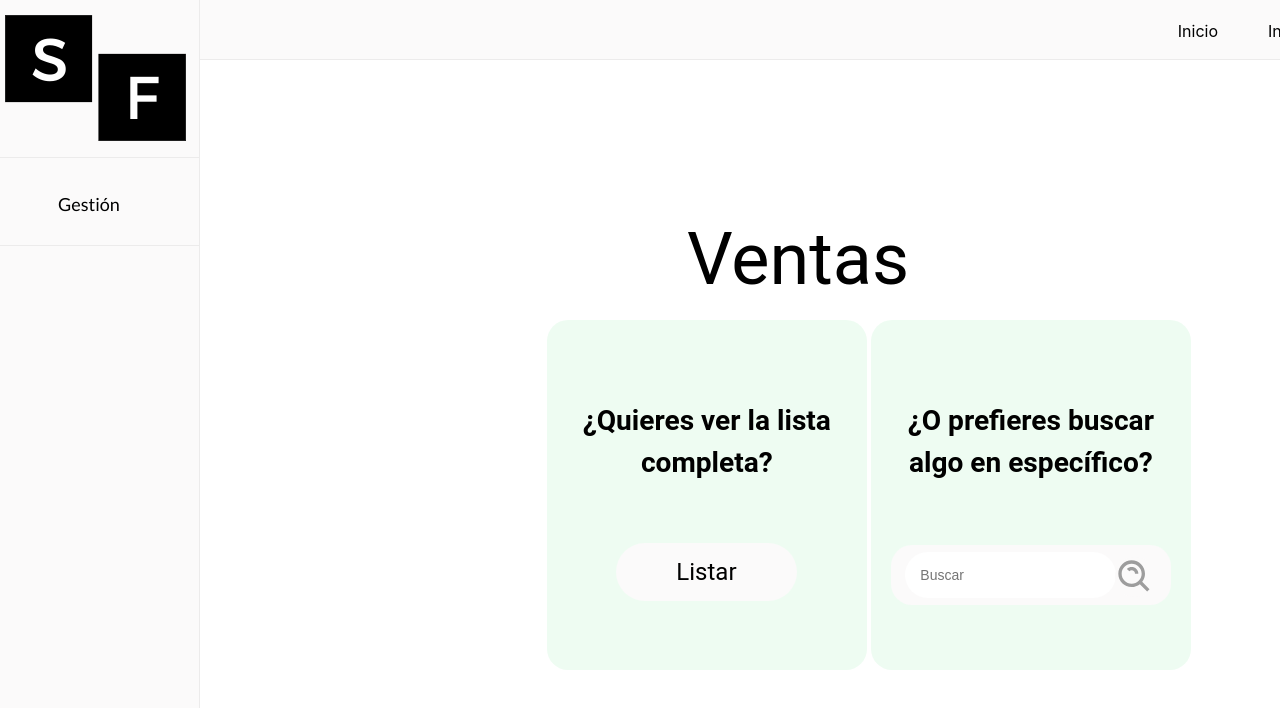
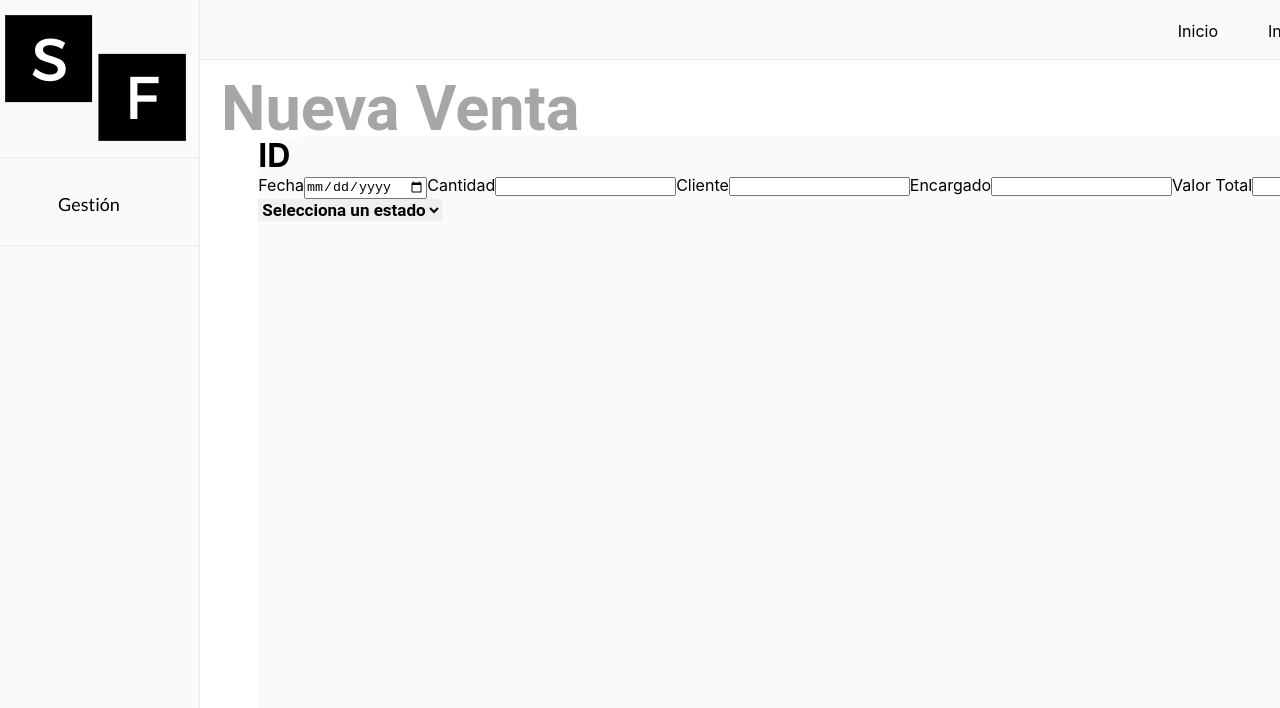
Before and after one commit to johiny/Sell_In_A_Flash, a React (Create React App) app: page /Maestro-Ventas/NuevaVenta in a window 1280 px wide. Shown: the top 708 px of the page. Built offline with nearby package versions, Linux system fonts and the light colour scheme.

Commit message:
creacion de pagina para registrar ventas

```diff
--- a/src/App.jsx
+++ b/src/App.jsx
@@ -11,6 +11,7 @@ import Layout from "layouts/Globallayout";
 import IndexVentas from "pages/Maestro-Ventas/IndexVentas"
 import Table from "pages/Maestro-Ventas/Table";
 import DetallesVenta from "pages/Maestro-Ventas/DetallesVenta"
+import NuevaVenta from "pages/Maestro-Ventas/NuevaVenta"
 import Login from 'pages/Login';
 import Index from 'pages/Index';
 function App() {
@@ -32,11 +33,14 @@ function App() {
       </Switch>
       </Layout2>
       </Route>
-        <Route path={["/Maestro-Ventas","/Maestro-Venta/DetallesVenta","/Maestro-Venta/Table", "/Index"]} >
+        <Route path={["/Maestro-Ventas","/Maestro-Venta/DetallesVenta","/Maestro-Ventas/NuevaVenta","/Maestro-Venta/Table", "/Index"]} >
           <Layout>
           <Switch>
             <Route path="/Maestro-Ventas/DetallesVenta">
               <DetallesVenta/>
+            </Route>
+            <Route path ="/Maestro-Ventas/NuevaVenta">
+            <NuevaVenta/>
             </Route>
             <Route path="/Maestro-Ventas/Table">
             <Table/>
--- /dev/null
+++ b/src/components/FormularioJ.jsx
@@ -0,0 +1,28 @@
+
+const FormularioJ = (props) => {
+
+    return(
+        <form className={props.estilo}>
+            <h1>ID</h1>
+            <label>{props.campo1}</label><input type="date" onChange={() => { props.setSaveChanges(true)
+                        props.setShowmodal(true)}}></input>
+            <laber>{props.campo2}</laber><input type="number" onInput={() => { props.setSaveChanges(true)
+                        props.setShowmodal(true)}}></input>
+            <laber>{props.campo3}</laber><input type="number" onInput={() => { props.setSaveChanges(true)
+                        props.setShowmodal(true)}}></input>
+            <laber>{props.campo4}</laber><input type="text" onInput={() => { props.setSaveChanges(true)
+                        props.setShowmodal(true)}}></input>
+            <laber>{props.campo5}</laber><input type="number" onInput={() => { props.setSaveChanges(true)
+                        props.setShowmodal(true)}}></input>
+            <select onChange={() => { props.setSaveChanges(true)
+                        props.setShowmodal(true)}} name="estado" id="tabla__estado_selector" className="campo">
+                        <option defaultvalue ="Selecciona un estado" selected disabled hidden>Selecciona un estado</option>
+                        <option value="Proceso">En Proceso</option>
+                        <option value="Cancelada">Cancelada</option>
+                        <option value="Entregada">Entregada</option>
+                    </select>
+        </form>
+    )
+}
+
+export default FormularioJ;
--- a/src/components/Tabla.jsx
+++ b/src/components/Tabla.jsx
@@ -25,11 +25,11 @@ const Tabla = ({ventasbackend,setSaveChanges,setShowmodal}) => {
                     return (
                     <tr>
                     <td>{venta.ID}</td>
-                    <td contenteditable class="campo">{venta.Fecha}</td>
-                    <td contenteditable class="campo">{venta.Cantidad}</td>
-                    <td contenteditable class="campo">{venta.Cliente}</td>
-                    <td contenteditable class="campo">{venta.Encargado}</td>
-                    <td contenteditable class="campo">{venta.Valor_Total}</td>
+                    <td contenteditable="true" class="campo">{venta.Fecha}</td>
+                    <td contenteditable="true" class="campo">{venta.Cantidad}</td>
+                    <td contenteditable="true" class="campo">{venta.Cliente}</td>
+                    <td contenteditable="true" class="campo">{venta.Encargado}</td>
+                    <td contenteditable="true" class="campo">{venta.Valor_Total}</td>
                     <td><select onChange={() => { setSaveChanges(true)
                         setShowmodal(true)}} name="estado" id="tabla__estado_selector" class="campo">
                         <option defaultvalue ={venta.Estado} selected disabled hidden>{venta.Estado}</option>
--- /dev/null
+++ b/src/pages/Maestro-Ventas/NuevaVenta.jsx
@@ -0,0 +1,21 @@
+import FormularioJ from "components/FormularioJ"
+import { useState } from "react";
+import ModalCambios from "components/ModalCambios";
+const NuevaVenta = () => {
+    const [showmodal, setShowmodal] = useState(false);
+    const [savechanges,setSaveChanges] = useState(false);
+
+    return(
+        <>
+        <h1 className="cuerpo_central__Ventas-tabla-titulo">Nueva Venta</h1>
+        <div className="tabla">
+        <FormularioJ campo1="Fecha" campo2="Cantidad" campo3="Cliente" campo4="Encargado" campo5="Valor Total" campo6="Estado"  setShowmodal={setShowmodal} setSaveChanges={setSaveChanges}/>
+        </div>
+        {showmodal &&
+        <ModalCambios setSaveChanges={setSaveChanges} savechanges={savechanges}/>
+        }
+        </>
+    )
+}
+
+export default NuevaVenta;
```
